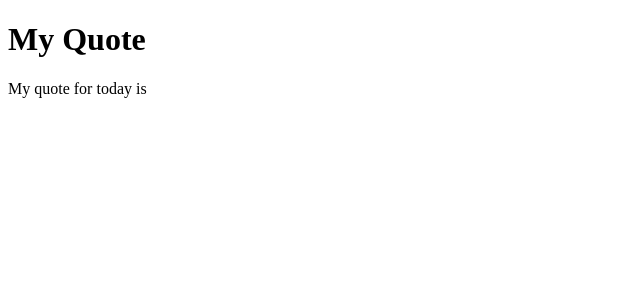
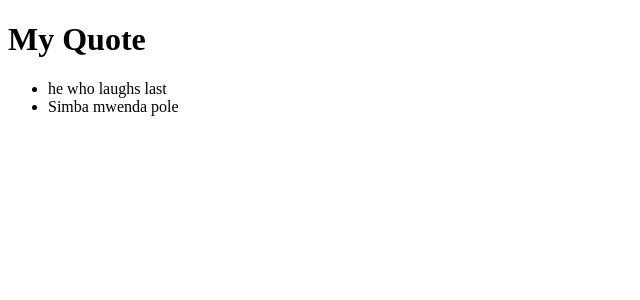
Before and after one commit to kevahere/quotable, an Angular app: page / in a window 1280 px wide. Shown: the top 300 px of the page, without its empty margins (0-640 px from the left). Built offline with nearby package versions, Linux system fonts and the light colour scheme.

Commit message:
added quote class

```diff
--- a/src/app/app.component.html
+++ b/src/app/app.component.html
@@ -1,4 +1,6 @@
 <h1>My Quote</h1>
-<p>
-  My quote for today is {{quote}}
-</p>
+<ul>
+  <li *ngFor='let quote of quotes'>
+    {{quote}}
+  </li>
+</ul>
--- /dev/null
+++ b/src/app/quote.ts
@@ -0,0 +1,3 @@
+export class Quote {
+   constructor(public id:number, public name:string){}
+}
```
